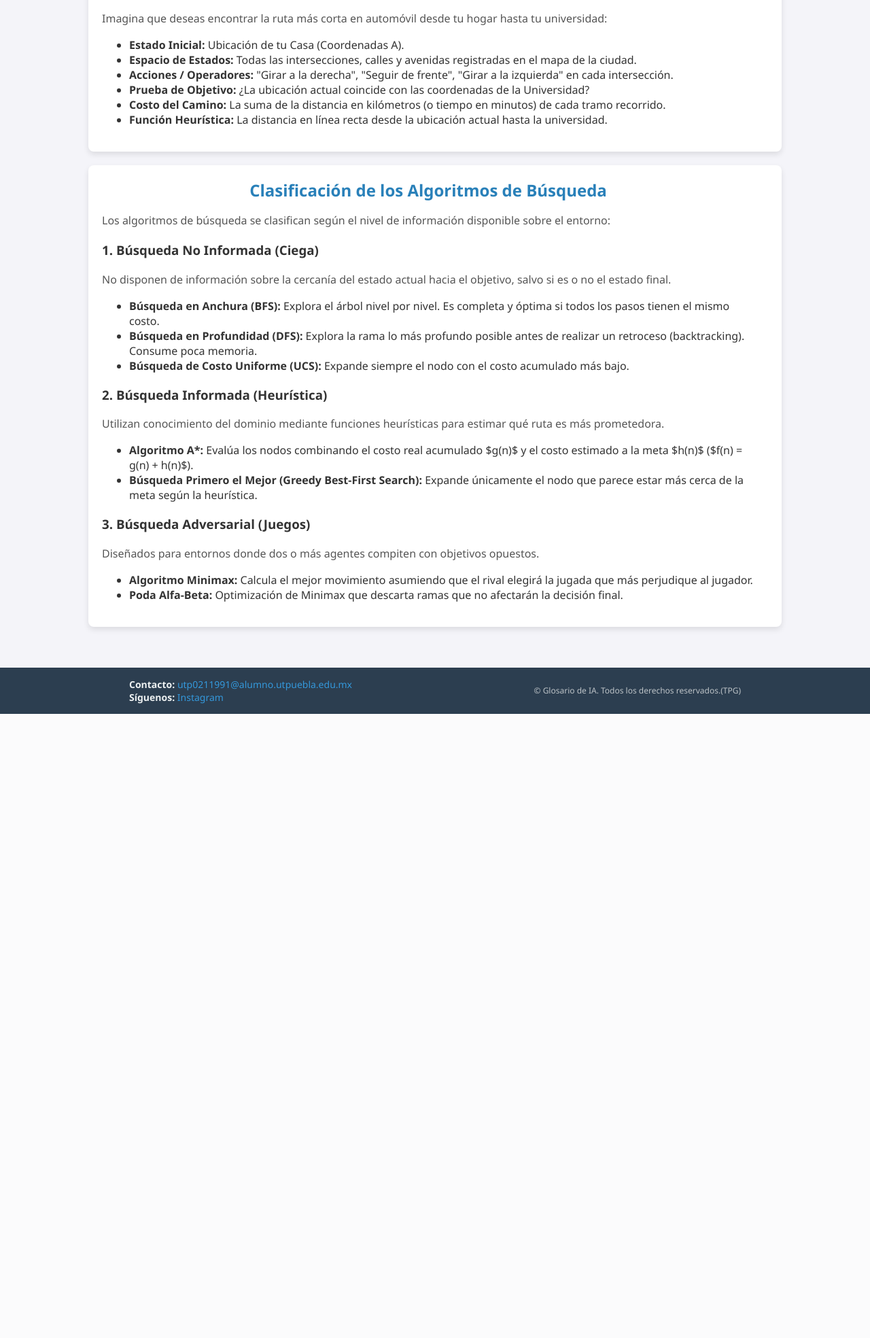
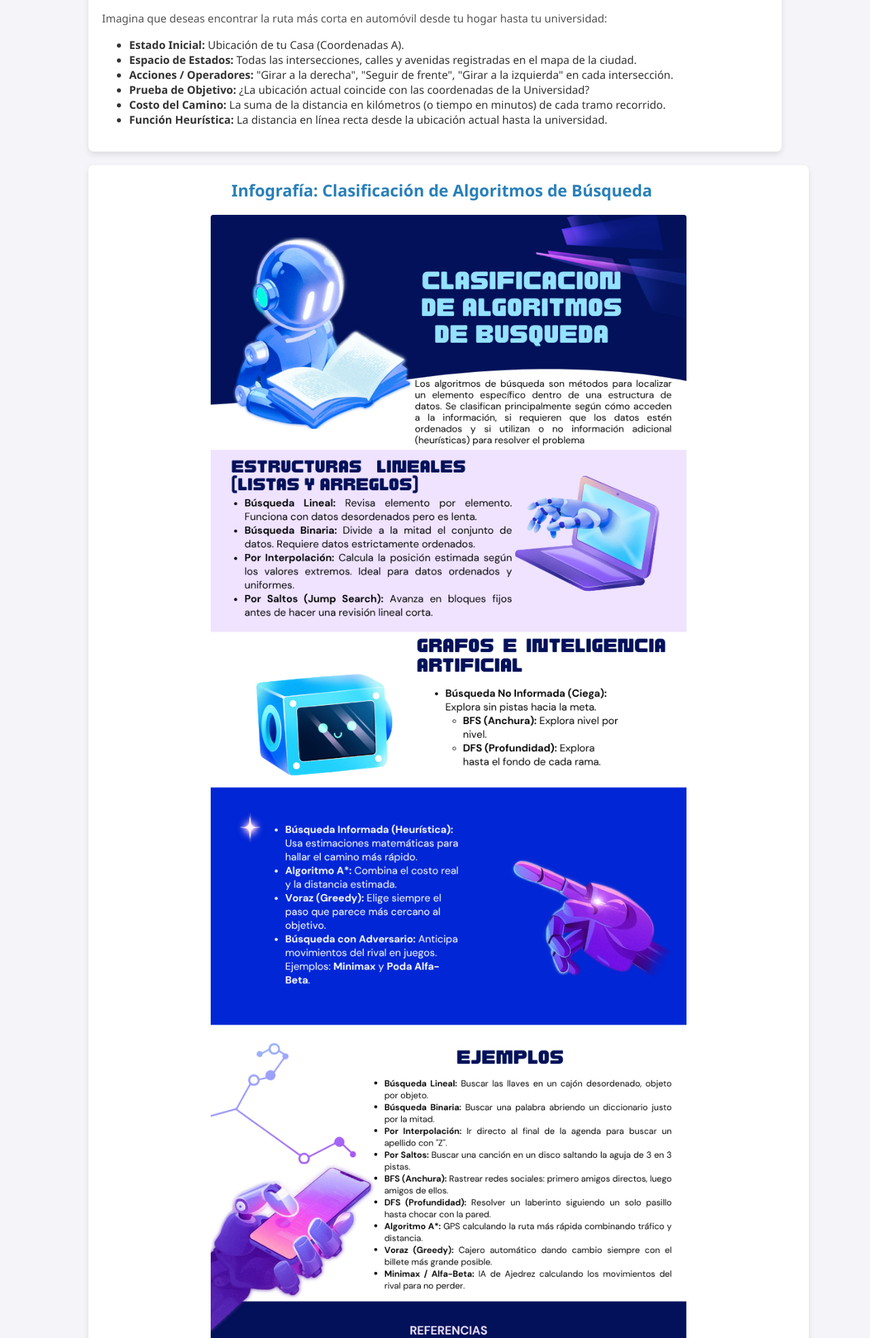
Before and after one commit to taniapg914/Glosario, a Flask app: page /Abusqueda in a window 1280 px wide. Shown: the part 876-2844 px from the top of the page at 68% size. Before the commit the page ends 1926 px from the top, so only its background shows below. Run offline with Flask 3, Linux system fonts and the light colour scheme.

Commit message:
infografia Algoritmos de busqueda

```diff
--- a/templates/Abusqueda.html
+++ b/templates/Abusqueda.html
@@ -54,6 +54,20 @@
             </ul>
         </div>
     </div>
+    <!-- SECCIÓN NUEVA: Infografía -->
+<div class="tarjeta" style="display: block; width: 100%;">
+    <div class="texto" style="text-align: center; margin-bottom: 20px;">
+        <h2 class="palabra">Infografía: Clasificación de Algoritmos de Búsqueda</h2>
+
+    </div>
+    <div class="imagen-contenedor" style="text-align: center; width: 100%;">
+        {% if info and info.infografia %}
+            <img src="{{ url_for('static', filename=info.infografia) }}" alt="Infografía de Algoritmos de Búsqueda" style="max-width: 800px; width: 100%; height: auto; display: block; margin: 0 auto;">
+        {% else %}
+            <img src="{{ url_for('static', filename='Algoritmosdebusqueda.png') }}" alt="Infografía de Algoritmos de Búsqueda" style="max-width: 700px; width: 100%; height: auto; display: block; margin: 0 auto;">
+        {% endif %}
+    </div>
+</div>
 
     <!-- d) Clasificación de algoritmos de búsqueda -->
     <div class="tarjeta">
```
Also changed, not shown: static/Algoritmosdebusqueda.png (added).
